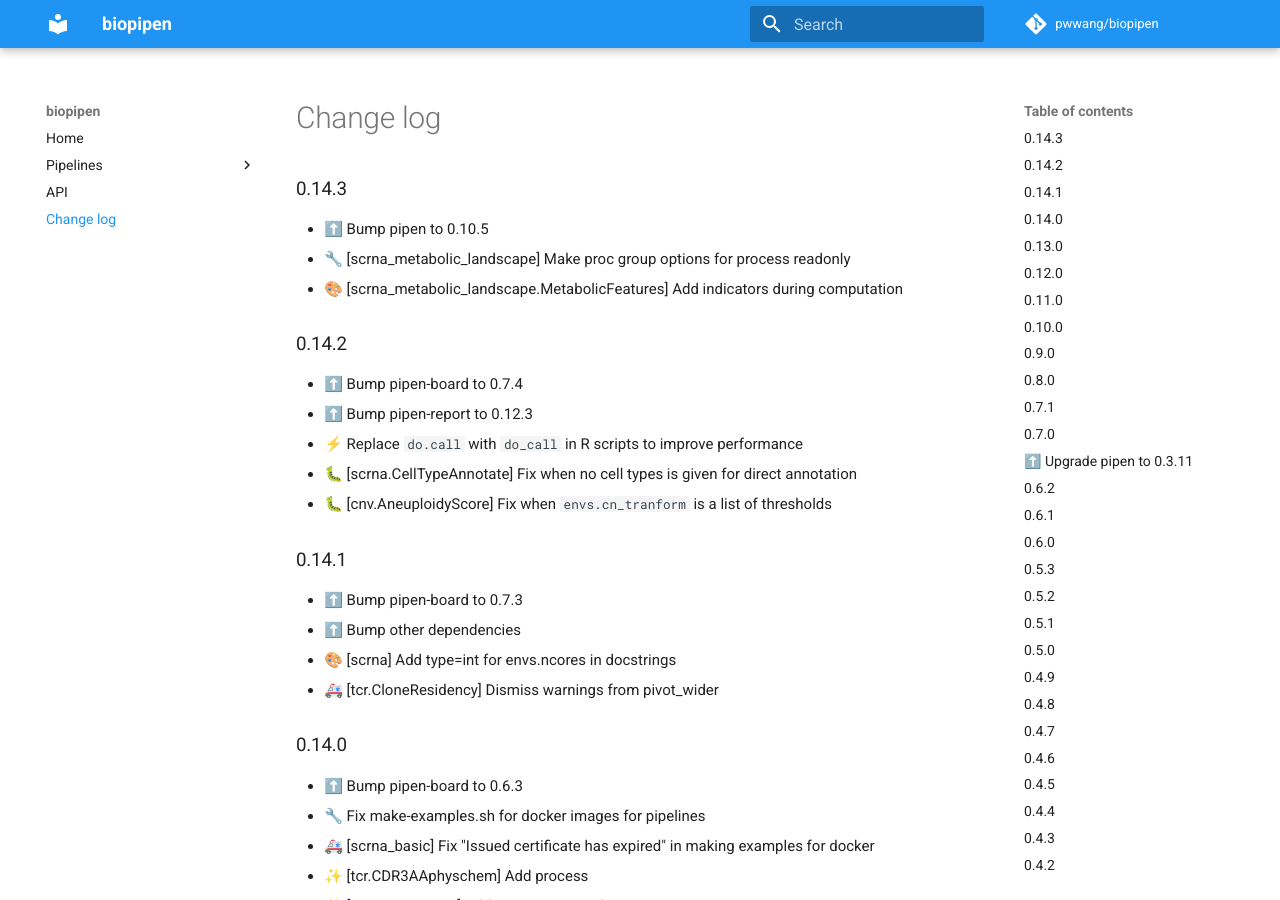
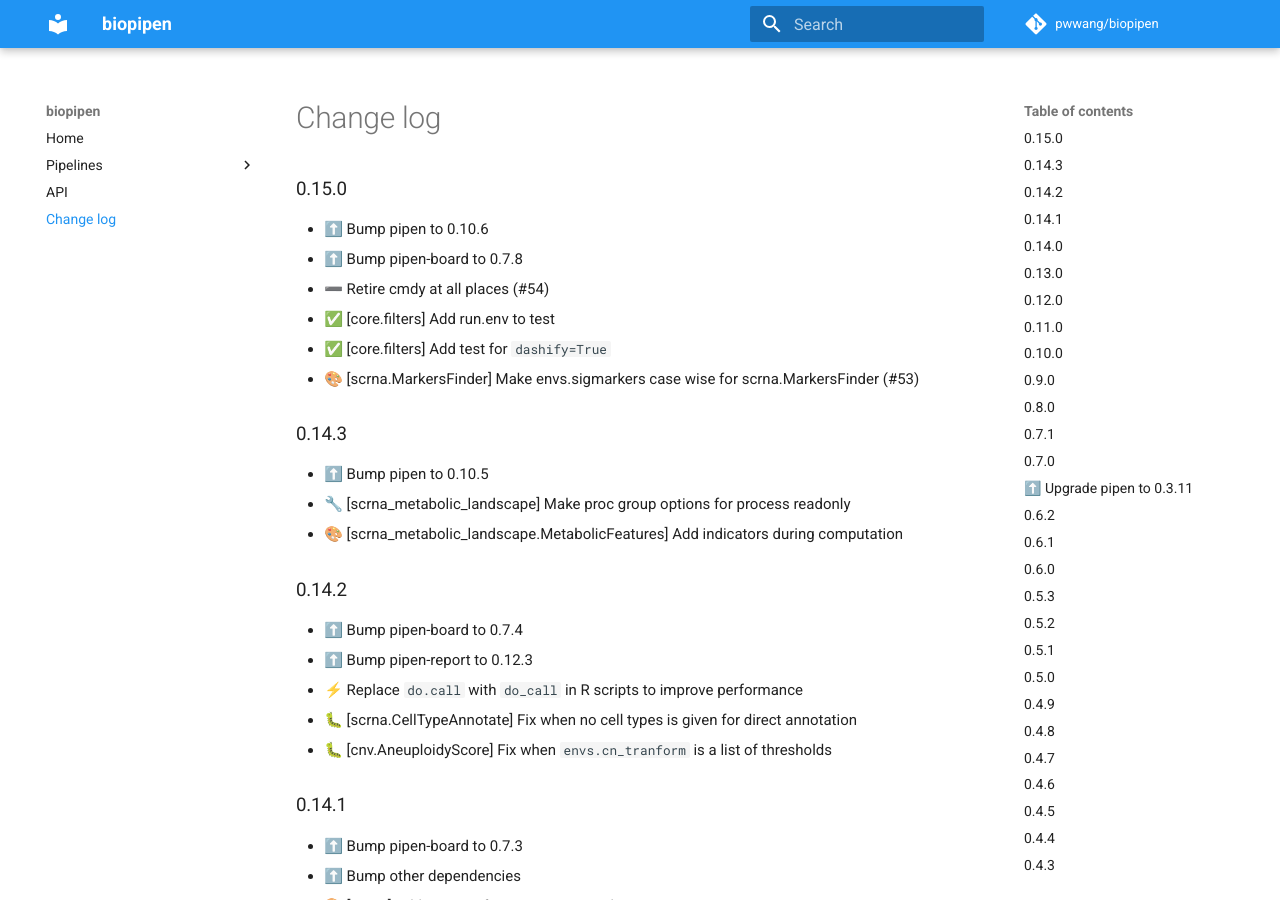
Before and after one commit to pwwang/biopipen, an MkDocs documentation site: the page built from docs/CHANGELOG.md, in a window 1280 px wide and 900 px high. Built offline with MkDocs 1.6.1 and Material for MkDocs 9.7.7, drawn with Linux system fonts in a browser that asks for light colours; comment, search, counter and statistics services are not loaded.

Commit message:
🔖 0.15.0

```diff
--- a/biopipen/__init__.py
+++ b/biopipen/__init__.py
@@ -1,2 +1,2 @@
 
-__version__ = "0.14.3"
+__version__ = "0.15.0"
--- a/docs/CHANGELOG.md
+++ b/docs/CHANGELOG.md
@@ -1,3 +1,12 @@
+## 0.15.0
+
+- ⬆️ Bump pipen to 0.10.6
+- ⬆️ Bump pipen-board to 0.7.8
+- ➖ Retire cmdy at all places (#54)
+- ✅ [core.filters] Add run.env to test
+- ✅ [core.filters] Add test for `dashify=True`
+- 🎨 [scrna.MarkersFinder] Make envs.sigmarkers case wise for scrna.MarkersFinder (#53)
+
 ## 0.14.3
 
 - ⬆️ Bump pipen to 0.10.5
--- a/pyproject.toml
+++ b/pyproject.toml
@@ -1,6 +1,6 @@
 [tool.poetry]
 name = "biopipen"
-version = "0.14.3"
+version = "0.15.0"
 description = "Bioinformatics processes/pipelines that can be run from `pipen run`"
 authors = ["pwwang <pwwang@pwwang.com>"]
 license = "MIT"
@@ -17,7 +17,7 @@ pipen-cli-run = "^0.9"
 pipen-verbose = "^0.7"
 pipen-args = "^0.10"
 datar = {version = "^0.12", extras = ["pandas"]}
-pipen-board = "^0.7.3"
+pipen-board = "^0.7.8"
 pipen-runinfo = {version = "^0.2", optional = true}
 
 [tool.poetry.dev-dependencies]
```
Also changed, not shown: 1 other file.
